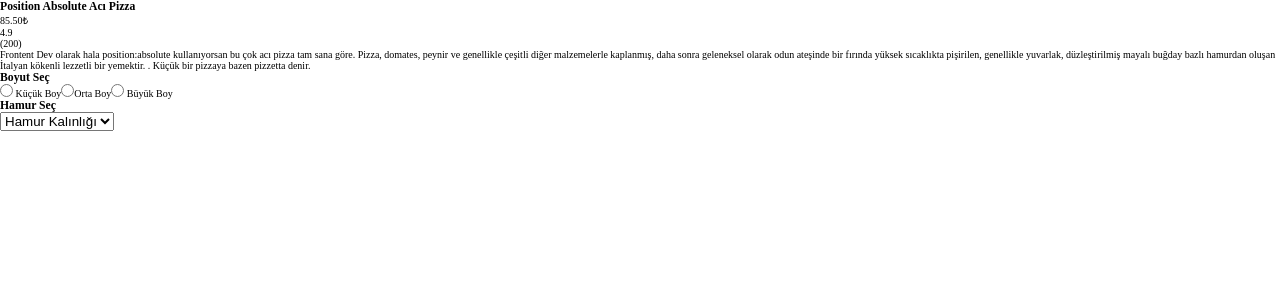
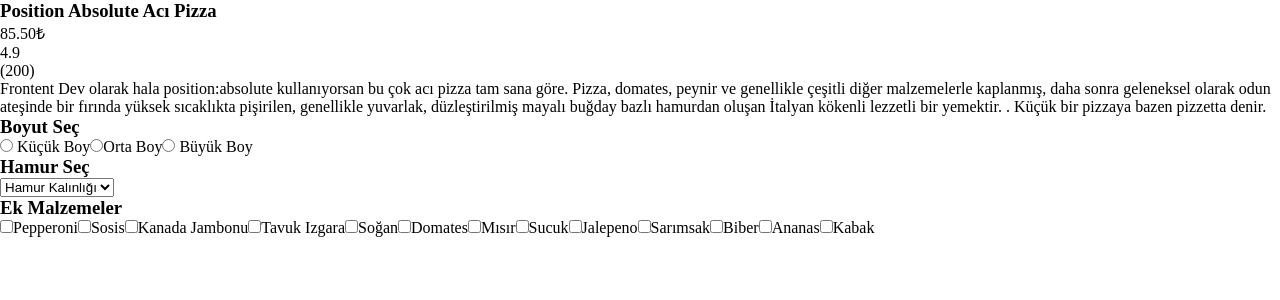
Before and after one commit to ezgi-karaca/pizza-react, a React (Vite) app: page / in a window 1280 px wide. Shown: the top 300 px of the page. Built offline with nearby package versions, Linux system fonts and the light colour scheme; a web font is replaced by a local one.

Commit message:
Ek malzemeler componenti mapi tamamlandı

```diff
--- a/src/Home.jsx
+++ b/src/Anasayfa.jsx
@@ -1,17 +1,16 @@
 import React from 'react';
 import './Home.css';
 
-function Home() {
+function Anasayfa() {
     return (
       <div className='home-container'>
         <div className='slogan-container'>
           <h1 className='baslik'>Teknolojik Yemekler</h1>
           <p className='slogan'>KOD ACIKTIRIR, PİZZA DOYURUR</p>
           <button className='aciktim-button'>ACIKTIM</button>
-
         </div>
       </div>
     )
 }
 
-export default Home;
+export default Anasayfa;
--- a/src/App.jsx
+++ b/src/App.jsx
@@ -1,6 +1,5 @@
-import React, { useState } from 'react'
-import Home from './Home.jsx'
-import FormSayfasi from './Components/Form'
+import React from 'react'
+import FormSayfasi from './Components/FormSayfasi.jsx';
 
 function App() {
   return (
--- a/src/Components/EkMalzemeler.jsx
+++ /dev/null
@@ -1,15 +0,0 @@
-import React from "react";
-
-const malzemeListesi = ["Pepperoni","Sosis","Kanada Jambonu","Tavuk Izgara","Soğan","Domates","Mısır","Sucuk","Jalepeno","Sarımsak","Biber","Sucuk","Ananas","Kabak"]
-
-function EkMalzemeler () {
-  <div className="ek-malzemeler">
-  <h3>Ek Malzemeler</h3>
-  <p>En Fazla 10 malzeme seçebilirsiniz. 5₺</p>
-  <form>
-
-  </form>
-</div>
-}
-
-export default EkMalzemeler;
--- a/src/Components/Form.jsx
+++ /dev/null
@@ -1,27 +0,0 @@
-import React from "react";
-import BoyutSecimi from "./BoyutSecimi";
-import HamurSecimi from "./HamurSecimi";
-import Pizza from "./Pizza";
-import EkMalzemeler from "./EkMalzemeler";
-
-const malzemeListesi = ["Pepperoni","Sosis","Kanada Jambonu","Tavuk Izgara","Soğan","Domates","Mısır","Sucuk","Jalepeno","Sarımsak","Biber","Sucuk","Ananas","Kabak"]
-
-function FormSayfasi() {
-
-  return (
-    <>
-    <div className="form-container">
-      <Pizza/>
-
-      <div className="pizza-size">
-        <BoyutSecimi/>
-        <HamurSecimi/>
-      </div>
-
-      <EkMalzemeler/>
-
-    </div>
-    </>
-  )
-}
-export default FormSayfasi;
--- /dev/null
+++ b/src/Components/FormSayfasi.jsx
@@ -0,0 +1,27 @@
+import React from "react";
+import BoyutSecimi from "./BoyutSecimi";
+import HamurSecimi from "./HamurSecimi";
+import Pizza from "./Pizza";
+import MalzemeSecimi from "./MalzemeSecimi";
+
+
+function FormSayfasi() {
+
+  return (
+    <div>
+      <div className="form-container">
+        <Pizza/>
+
+        <div className="pizza-size">
+          <BoyutSecimi/>
+          <HamurSecimi/>
+        </div>
+
+        <MalzemeSecimi/>
+
+      </div>
+    </div>
+  )
+}
+
+export default FormSayfasi;
--- /dev/null
+++ b/src/Components/MalzemeSecimi.jsx
@@ -0,0 +1,36 @@
+import React, { useState } from "react";
+
+const  ekMalzemeler = [
+  "Pepperoni",
+  "Sosis",
+  "Kanada Jambonu",
+  "Tavuk Izgara",
+  "Soğan",
+  "Domates",
+  "Mısır",
+  "Sucuk",
+  "Jalepeno",
+  "Sarımsak",
+  "Biber",
+  "Ananas",
+  "Kabak"
+];
+
+
+function MalzemeSecimi() {
+
+
+
+  return (
+    <div>
+      <h3>Ek Malzemeler</h3>
+      <form>
+        {ekMalzemeler.map((malzeme)=>{
+          return <label><input type="checkbox" value={malzeme}/>{malzeme}</label>})}
+      </form>
+    </div>
+  )
+
+}
+
+export default MalzemeSecimi;
```
